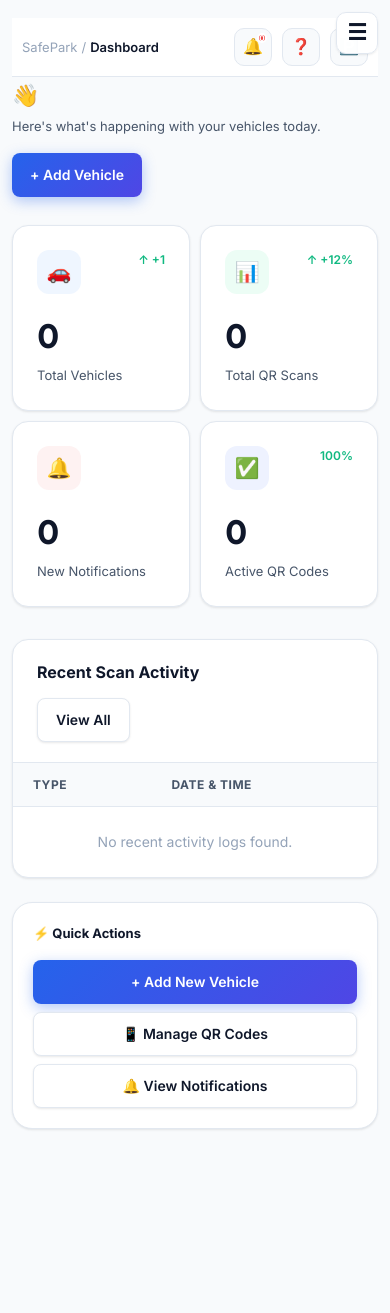
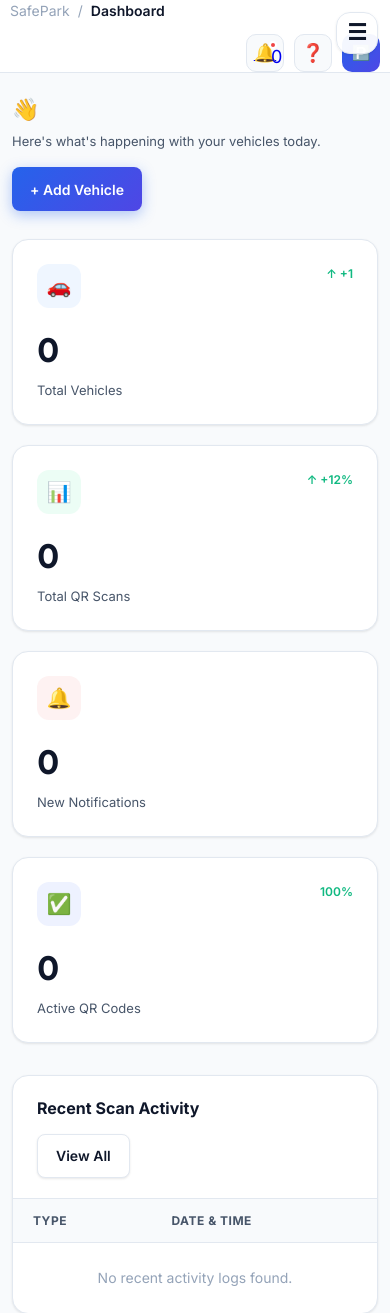
Before and after one commit to Sukh0508/SafePark, a Django app: page /dashboard/ in a window 390 px wide. Shown: the top 1313 px of the page. Before the commit the page ends 1130 px from the top, so only its background shows below. Run offline with Django 5.2, Linux system fonts and the light colour scheme; a user stored in the database is signed in; data that the repository does not hold is empty; parts of the project's set-up code (start-up, migrations or seed data) failed here and were passed over.

Commit message:
final update

```diff
--- a/main/views.py
+++ b/main/views.py
@@ -384,7 +384,7 @@ def download_qr(request,qr_id):
 
     )
     qr.add_data(
-        f"http://192.168.1.14:8000/qr/{vehicle.qr_id}/"
+        f"https://safepark-clp8.onrender.com/qr/{vehicle.qr_id}/"
     )
     qr.make(fit=True)
 
--- a/static/css/style.css
+++ b/static/css/style.css
@@ -78,20 +78,15 @@
     height: 44px;
     align-items: center;
     justify-content: center;
-    border-radius: 10px;
-    background: rgba(255,255,255,0.98);
-    border: 1.5px solid var(--border);
+    border-radius: 14px;
+    background: rgba(255,255,255,0.95);
+    border: 1px solid var(--border);
     color: var(--text-primary);
     font-size: 22px;
     z-index: 1100;
     cursor: pointer;
     box-shadow: var(--shadow-sm);
-    transition: transform 0.2s ease, background 0.2s ease, border-color 0.2s ease;
-  }
-  .nav-toggle-btn:hover {
-    transform: translateY(-1px);
-    border-color: var(--blue);
-    color: var(--blue);
+    transition: transform 0.2s ease, background 0.2s ease;
   }
   .nav-toggle-btn::before {
     content: '☰';
@@ -99,6 +94,7 @@
   #nav-toggle:checked ~ .nav-toggle-btn::before {
     content: '✕';
   }
+  .nav-toggle-btn:hover { transform: translateY(-1px); }
   .screen { display: none; min-height: 100vh; }
   .screen.active { display: block; }
 
@@ -548,35 +544,32 @@
   .sidebar-user-name { font-size: 13px; font-weight: 600; color: white; }
   .sidebar-user-role { font-size: 11px; color: rgba(255,255,255,0.4); }
 
-  .main-content { margin-left: 260px; flex: 1; min-height: 100vh; background: var(--bg); min-width: 0; transition: margin-left 0.3s ease; }
+  .main-content { margin-left: 260px; flex: 1; min-height: 100vh; background: var(--bg); min-width: 0; }
   .topbar {
     background: white; border-bottom: 1px solid var(--border);
-    padding: 12px 32px; min-height: 64px; display: flex;
+    padding: 0 32px; height: 64px; display: flex;
     align-items: center; justify-content: space-between;
     position: sticky; top: 0; z-index: 40;
-    flex-wrap: nowrap;
   }
-  .topbar-left { display: flex; align-items: center; gap: 16px; flex-shrink: 0; min-width: 0; }
-  .topbar-breadcrumb { display: flex; align-items: center; gap: 8px; font-size: 14px; white-space: nowrap; overflow: hidden; text-overflow: ellipsis; }
+  .topbar-left { display: flex; align-items: center; gap: 16px; }
+  .topbar-breadcrumb { display: flex; align-items: center; gap: 8px; font-size: 14px; }
   .breadcrumb-sep { color: var(--text-muted); }
   .breadcrumb-current { font-weight: 600; color: var(--text-primary); }
-  .topbar-right { display: flex; align-items: center; justify-content: flex-end; gap: 12px; flex-shrink: 0; }
+  .topbar-right { display: flex; align-items: center; gap: 12px; }
   .topbar-search {
     display: flex; align-items: center; gap: 8px;
     background: var(--bg); border: 1.5px solid var(--border);
     border-radius: 10px; padding: 8px 16px;
-    height: 40px;
   }
   .topbar-search input { border: none; background: transparent; width: 180px; padding: 0; font-size: 14px; }
   .icon-btn {
-    min-width: 40px; width: 40px; height: 40px; border-radius: 10px;
+    width: 38px; height: 38px; border-radius: 10px;
     background: var(--bg); border: 1.5px solid var(--border);
     display: flex; align-items: center; justify-content: center;
     cursor: pointer; font-size: 18px; transition: all 0.2s; position: relative;
-    flex-shrink: 0;
   }
   .icon-btn:hover { border-color: var(--blue); color: var(--blue); }
-  .notif-dot { position: absolute; top: 4px; right: 4px; width: 10px; height: 10px; background: #ef4444; border-radius: 50%; border: 2px solid white; font-size: 8px; display: flex; align-items: center; justify-content: center; color: white; font-weight: bold; line-height: 1; }
+  .notif-dot { position: absolute; top: 6px; right: 6px; width: 8px; height: 8px; background: #ef4444; border-radius: 50%; border: 2px solid white; }
   .page-content { padding: 32px; }
   .page-header { margin-bottom: 32px; }
   .page-header-flex { display: flex; justify-content: space-between; align-items: center; gap: 20px; }
@@ -790,7 +783,7 @@
     .pricing-grid { grid-template-columns: 1fr; max-width: 600px; margin: 0 auto; }
     .testimonials-grid { grid-template-columns: 1fr; max-width: 600px; margin: 0 auto; }
     .footer-grid { grid-template-columns: 1fr 1fr; gap: 32px; }
-    /* .stats-grid { grid-template-columns: repeat(2, 1fr); gap: 20px; } */
+    .stats-grid { grid-template-columns: repeat(2, 1fr); }
     .stats-grid-3 { grid-template-columns: repeat(2, 1fr); }
     .dashboard-activity-grid { grid-template-columns: 1fr; }
     .form-layout-grid { grid-template-columns: 1fr; }
@@ -799,10 +792,10 @@
     .analytics-grid { grid-template-columns: repeat(2, 1fr); }
 
     /* Toggleable Sidebar on Tablet (<=1024px) */
-    .sidebar { transform: translateX(-100%); transition: transform 0.3s ease; width: 240px; will-change: transform; }
-    .main-content { margin-left: 0; min-width: 0; transition: margin-left 0.3s ease; }
+    .sidebar { transform: translateX(-100%); transition: transform 0.3s ease; width: 240px; }
+    .main-content { margin-left: 0; min-width: 0; }
     .nav-toggle-btn { display: flex; }
-    #nav-toggle:checked ~ div.screen .dashboard-layout .sidebar { transform: translateX(0); z-index: 999; }
+    #nav-toggle:checked ~ div.screen .dashboard-layout .sidebar { transform: translateX(0); }
 
     /* Landing page navbar mobile/tablet styles */
     .nav-links { display: flex; position: fixed; top: 72px; right: -320px; width: min(260px, 100%); max-width: 260px; min-height: calc(100vh - 72px); background: white; box-shadow: var(--shadow-xl); flex-direction: column; align-items: stretch; padding: 20px; gap: 12px; z-index: 1050; transition: right 0.3s ease; }
@@ -810,9 +803,9 @@
     .nav-cta { display: none; }
     #nav-toggle:checked ~ div.screen #lp-nav .nav-links { right: 0; }
 
-    .topbar { padding: 12px 16px; padding-right: 70px; flex-wrap: nowrap; min-height: 60px; gap: 12px; }
-    .topbar-left { flex: 1 1 auto; min-width: 0; }
-    .topbar-right { display: flex; align-items: center; gap: 12px; flex-shrink: 0; }
+    .topbar { padding: 0 16px; flex-wrap: wrap; gap: 12px; height: auto; padding-right: 70px; }
+    .topbar-left, .topbar-right { width: 100%; display: flex; align-items: center; justify-content: space-between; }
+    .topbar-right { justify-content: flex-end; flex-wrap: wrap; gap: 10px; }
 
     .auth-page { grid-template-columns: 1fr; }
     .auth-left { display: none; }
@@ -834,7 +827,7 @@
     .hero { padding: 100px 0 60px; }
     .hero h1 { font-size: 32px; }
     .hero-cta { flex-direction: column; align-items: stretch; }
-    .hero-stats { justify-content: center; align-items: flex-start; }
+    .hero-stats { flex-direction: column; align-items: flex-start; }
     .hero-qr-area { width: min(260px, 100%); margin: 0 auto 24px; }
     .features-grid, .steps-grid, .pricing-grid, .testimonials-grid, .footer-grid, .profile-grid, .stats-grid, .stats-grid-3 { grid-template-columns: 1fr; }
     .form-grid-2 { grid-template-columns: 1fr; }
@@ -844,7 +837,7 @@
     .page-header > div { flex-direction: column; align-items: stretch; gap: 16px; }
     .table-header { flex-direction: column; align-items: stretch; gap: 12px; }
     .table-actions input, .table-actions button { width: 100%; }
-    .table-responsive:not(.table-fit) table { min-width: 900px; }
+    .table-responsive:not(.table-fit) table { min-width: 640px; }
     .page-title { font-size: 24px; }
     .page-sub { font-size: 13px; }
     .btn { width: 100%; justify-content: center; }
@@ -852,35 +845,18 @@
     .action-btns { width: 100%; }
     .form-card-body { padding: 20px; }
     .profile-info-item { flex-wrap: wrap; }
-    .qr-big { width: 100%; height: 50vh; }
+    .qr-big { max-width: 100%; height: auto; }
     .hero-card-main { width: 100%; }
     .footer-bottom { flex-direction: column; align-items: flex-start; gap: 12px; }
-    .floating-badge{
-
-    padding: 12px 16px;
-    margin: 15% 5%;
-
-
-    }
-     .stats-grid {  grid-template-columns: repeat(2, 1fr);
-        gap: 10px; }
-          .topbar { padding: 10px 12px; gap: 12px; min-height: 56px; flex-wrap: nowrap; }
-          .topbar-left { flex: 1 1 auto; min-width: 0; }
-          .topbar-right { flex-shrink: 0; gap: 10px; }
-          #head-notification{
-            /* border: 2px solid green; */
-            flex-direction: row;
-
-          }
   }
   @media (max-width: 560px) {
     .hero { padding: 80px 0 48px; }
     .hero h1 { font-size: 28px; }
     .hero p, .section-sub, .pricing-period, .feature-desc, .testimonial-text { font-size: 15px; }
-    .topbar { padding: 10px 12px; min-height: 56px; }
+    .topbar { padding: 0 12px; }
     .page-content { padding: 18px 12px; }
     .btn { padding: 12px 18px; font-size: 14px; }
-    .nav-toggle-btn { top: 12px; right: 12px; width: 42px; height: 42px; }
+    .nav-toggle-btn { top: 12px; right: 12px; width: 42px; height: 42px;}
     .auth-right { padding: 40px 20px; }
   }
   @media (max-width: 420px) {
@@ -888,16 +864,8 @@
     .hero-cta { gap: 10px; }
     .nav-links { top: 68px; padding: 16px; }
     .page-title { font-size: 22px; }
-    .topbar { padding: 10px; min-height: 52px; }
-    .topbar-breadcrumb { gap: 4px; font-size: 13px; }
-    .icon-btn { min-width: 38px; width: 38px; height: 38px; font-size: 16px; }
+    .topbar { padding: 0 10px; }
     .container { padding: 0 12px; }
-  }
-  @media (max-width: 360px) {
-    .topbar { padding: 8px; min-height: 48px; }
-    .topbar-breadcrumb { font-size: 12px; }
-    .icon-btn { min-width: 36px; width: 36px; height: 36px; font-size: 16px; }
-    .nav-toggle-btn { width: 40px; height: 40px; top: 10px; right: 10px; }
   }
 
   /* Color picker alignment */
--- a/templates/dashboard.html
+++ b/templates/dashboard.html
@@ -43,10 +43,7 @@
 
     <!-- MAIN CONTENT -->
     <div class="main-content">
-
-
-      <div class="page-content">
-           <div class="topbar">
+      <div class="topbar">
         <div class="topbar-left">
           <div class="topbar-breadcrumb">
             <span style="color:var(--text-muted)">SafePark</span>
@@ -55,14 +52,20 @@
           </div>
         </div>
         <div class="topbar-right">
-          <a href="{% url 'notification' %}" style="text-decoration: none;"><div class="icon-btn">
+          <!-- <div class="topbar-search">
+            <span>🔍</span>
+            <input placeholder="Search vehicles, scans..." />
+          </div> -->
+          <a href="{% url 'notification' %}"><div class="icon-btn">
             🔔
             <div class="notif-dot">{{ notification_count }}</div>
           </div></a>
           <div class="icon-btn">❓</div>
-          <div class="icon-btn">🅿️</div>
+          <div class="sidebar-avatar" style="width:38px;height:38px;border-radius:10px;cursor:pointer;">🅿️</div>
         </div>
       </div>
+
+      <div class="page-content">
         <div class="page-header">
           <div class="page-header-flex">
             <div>
--- a/templates/qr_management.html
+++ b/templates/qr_management.html
@@ -165,7 +165,7 @@ document.addEventListener("DOMContentLoaded",function () {
 
 
       new QRCode(qr_gen, {
-        text: "http://safepark-clp8.onrender.com/qr/" + qr_id + "/",
+        text: "https://safepark-clp8.onrender.com/qr/" + qr_id + "/",
         width: 200,
         height: 200
       });
```
